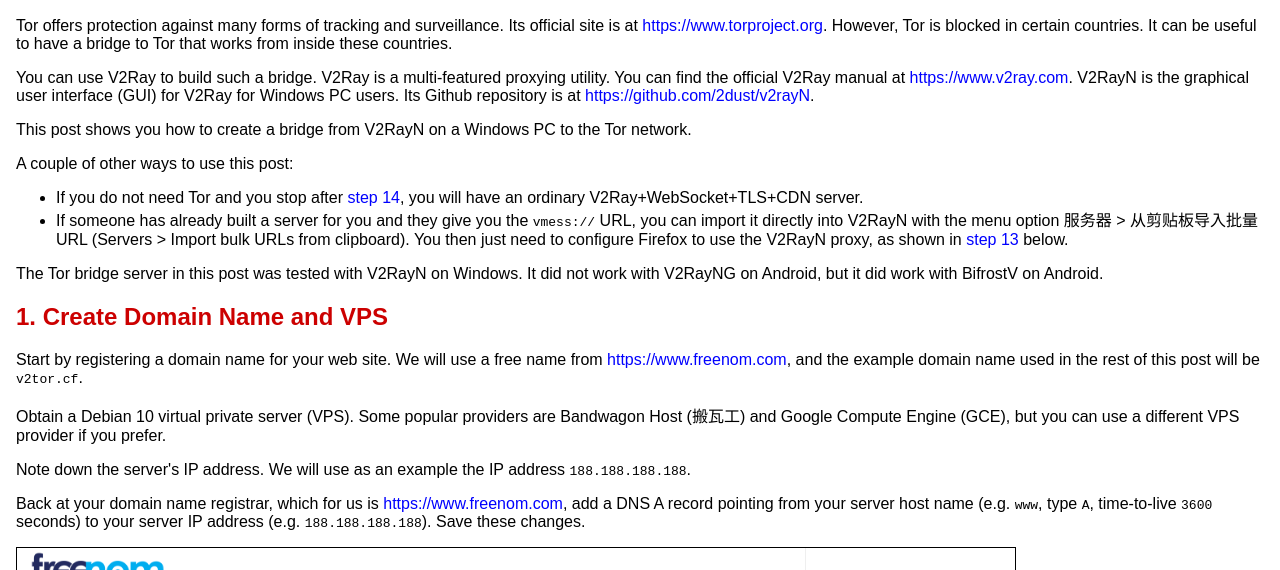
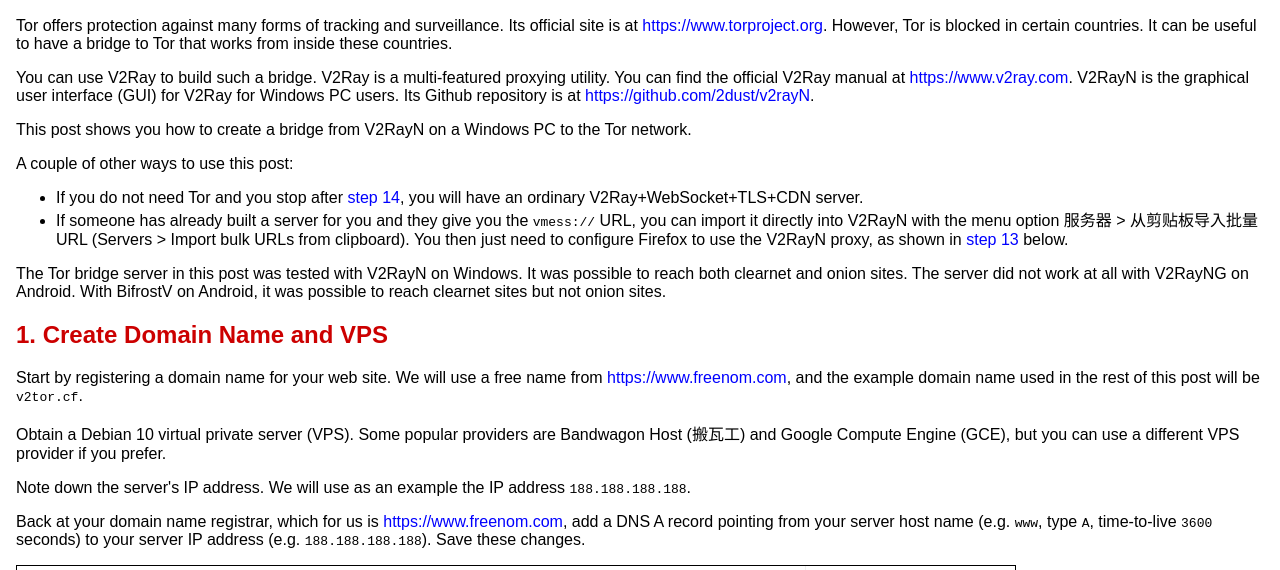
Before and after one commit to arcdetri/arcdetri.github.io, a plain HTML site: page v2rayn-tor-bridge-debian-10.html in a window 1280 px wide. Shown: the part 230-800 px from the top of the page. Drawn offline with Linux system fonts and the light colour scheme.

Commit message:
Update v2rayn-tor-bridge-debian-10.html

```diff
--- a/v2rayn-tor-bridge-debian-10.html
+++ b/v2rayn-tor-bridge-debian-10.html
@@ -36,7 +36,7 @@
 <li>If someone has already built a server for you and they give you the <code>vmess://</code> URL, you can import it directly into V2RayN with the menu option 服务器 &gt; 从剪贴板导入批量URL (Servers &gt; Import bulk URLs from clipboard). You then just need to configure Firefox to use the V2RayN proxy, as shown in <a href="#h2-13">step 13</a> below.</li>
 </ul>
 
-<p>The Tor bridge server in this post was tested with V2RayN on Windows. It did not work with V2RayNG on Android, but it did work with BifrostV on Android.</p>
+<p>The Tor bridge server in this post was tested with V2RayN on Windows. It was possible to reach both clearnet and onion sites. The server did not work at all with V2RayNG on Android. With BifrostV on Android, it was possible to reach clearnet sites but not onion sites.</p>
 
 <h2 id="h2-1">1. Create Domain Name and VPS</h2>
 
```
